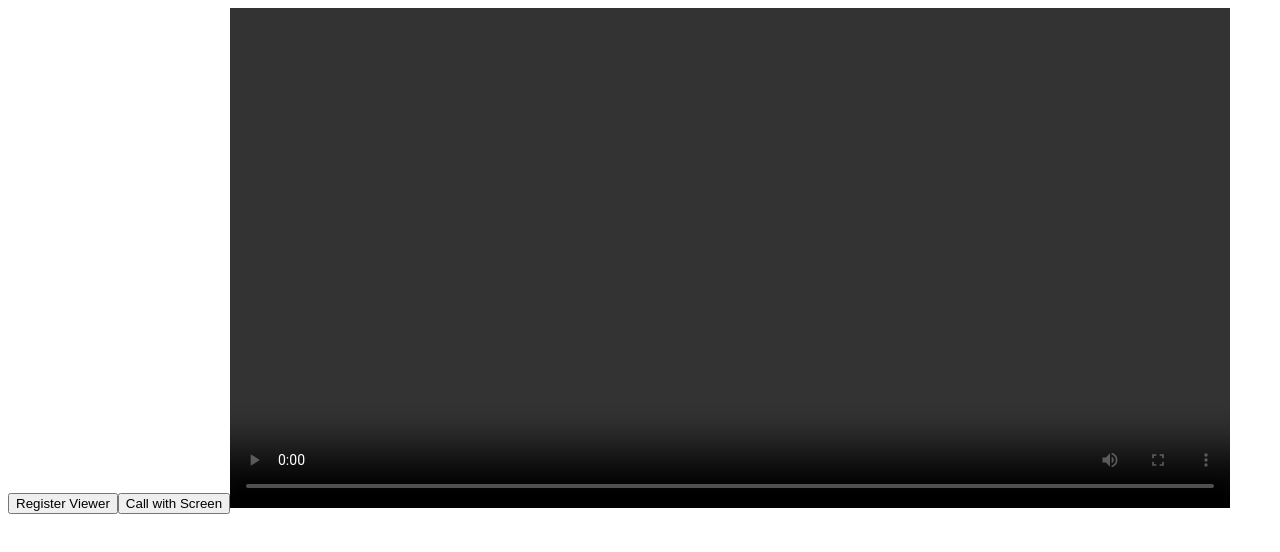
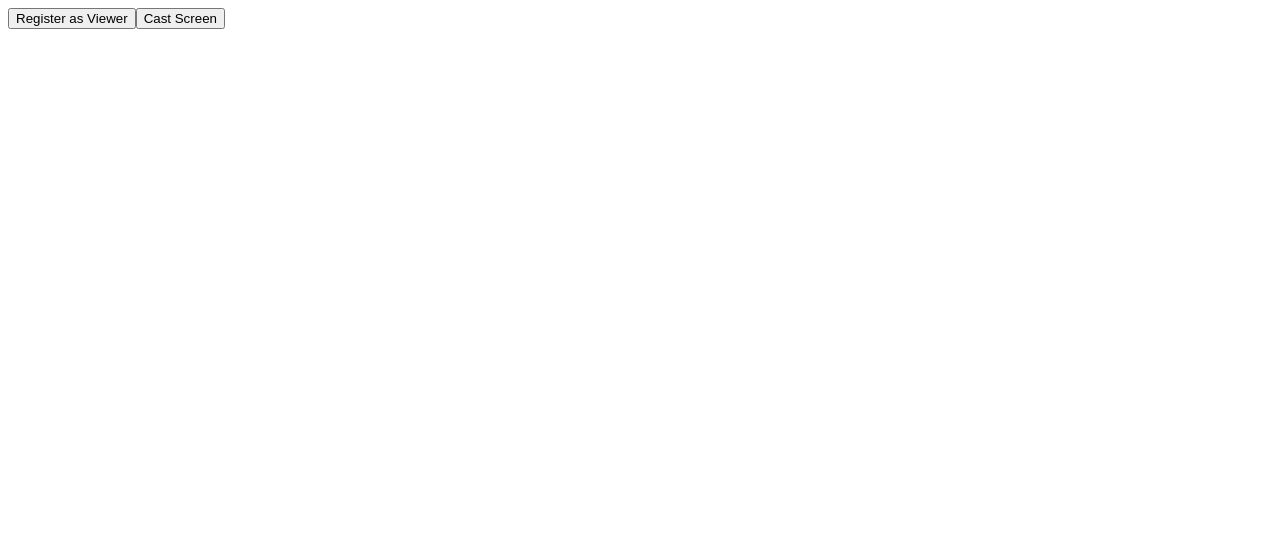
Before and after one commit to DiscreteTom/WebCaster, a Vue app: page / in a window 1280 px wide. Shown: the top 552 px of the page. Built offline with nearby package versions, Linux system fonts and the light colour scheme.

Commit message:
chore: hide buttons when role is chosen

```diff
--- a/src/App.vue
+++ b/src/App.vue
@@ -1,9 +1,17 @@
 <template>
   <main>
-    <button @click="register">Register Viewer</button>
-    <button @click="connect">Call with Screen</button>
-
-    <video ref="video" width="1000" autoplay controls></video>
+    <div v-if="role == 'unknown'">
+      <button @click="register">Register as Viewer</button>
+      <button @click="cast">Cast Screen</button>
+    </div>
+    <video
+      v-else-if="role == 'viewer'"
+      ref="video"
+      width="1000"
+      autoplay
+      controls
+    ></video>
+    <p v-else>Casting</p>
   </main>
 </template>
 
@@ -11,10 +19,14 @@
 import { Peer } from "peerjs";
 import { ref } from "vue";
 
+const viewerName = ref("viewer");
+const role = ref<"unknown" | "viewer" | "caster">("unknown");
 const video = ref<HTMLVideoElement>();
 
 function register() {
-  const peer = new Peer("viewer", {
+  role.value = "viewer";
+
+  const peer = new Peer(viewerName.value, {
     host: window.location.hostname,
     port: 9000,
     path: "/",
@@ -27,7 +39,9 @@ function register() {
   });
 }
 
-function connect() {
+function cast() {
+  role.value = "caster";
+
   const peer = new Peer("screen", {
     host: window.location.hostname,
     port: 9000,
```
